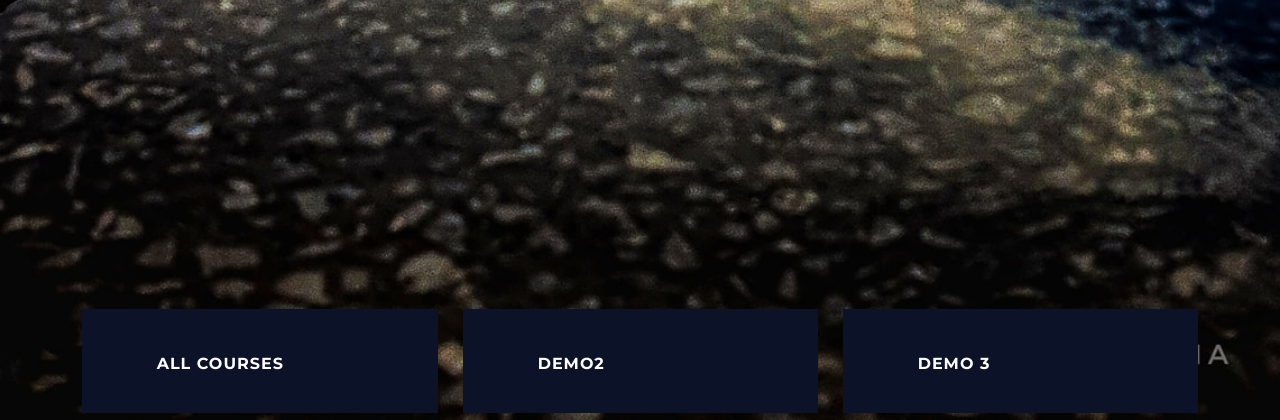
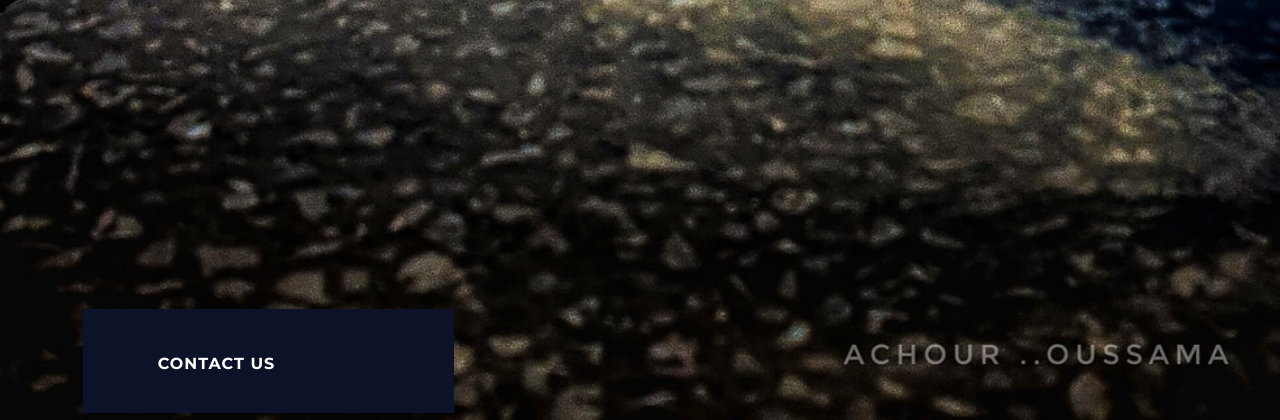
Before and after one commit to Fabeure/Instudy, a PHP site: template templates/home/index.html.twig in a window 1280 px wide. Shown: the part 1877-2297 px from the top of the page. Run offline with PHP 8.4, Linux system fonts and the light colour scheme; the template is opened without the code that fills it, so the values that code supplies are empty; some libraries are stand-ins or nearby versions; some web fonts are replaced.

Commit message:
changed menu

```diff
--- a/templates/home/index.html.twig
+++ b/templates/home/index.html.twig
@@ -128,36 +128,16 @@
 
 <section class="features">
     <div class="container">
-        <div class="row">
             <div class="col-lg-4 col-12">
-                <div class="features-post">
+                <div class="features-post second-features">
                     <div class="features-content">
                         <div class="content-show">
-                            <h4><i class="fa fa-pencil"></i>All Courses</h4>
+                            <h4><i class="fa fa-graduation-cap"></i>Contact Us</h4>
                         </div>
                     </div>
                 </div>
             </div>
-            <div class="col-lg-4 col-12">
-                <div class="features-post second-features">
-                    <div class="features-content">
-                        <div class="content-show">
-                            <h4><i class="fa fa-graduation-cap"></i>Demo2</h4>
-                        </div>
-                    </div>
-                </div>
-            </div>
-            <div class="col-lg-4 col-12">
-                <div class="features-post third-features">
-                    <div class="features-content">
-                        <div class="content-show">
-                            <h4><i class="fa fa-book"></i>Demo 3</h4>
-                        </div>
-                    </div>
-                </div>
-            </div>
-        </div>
-    </div>
+
 </section>
 
 <!-- Scripts -->
```
Also changed, not shown: migrations/Version20230415093855.php (deleted, +0 -31 lines).
